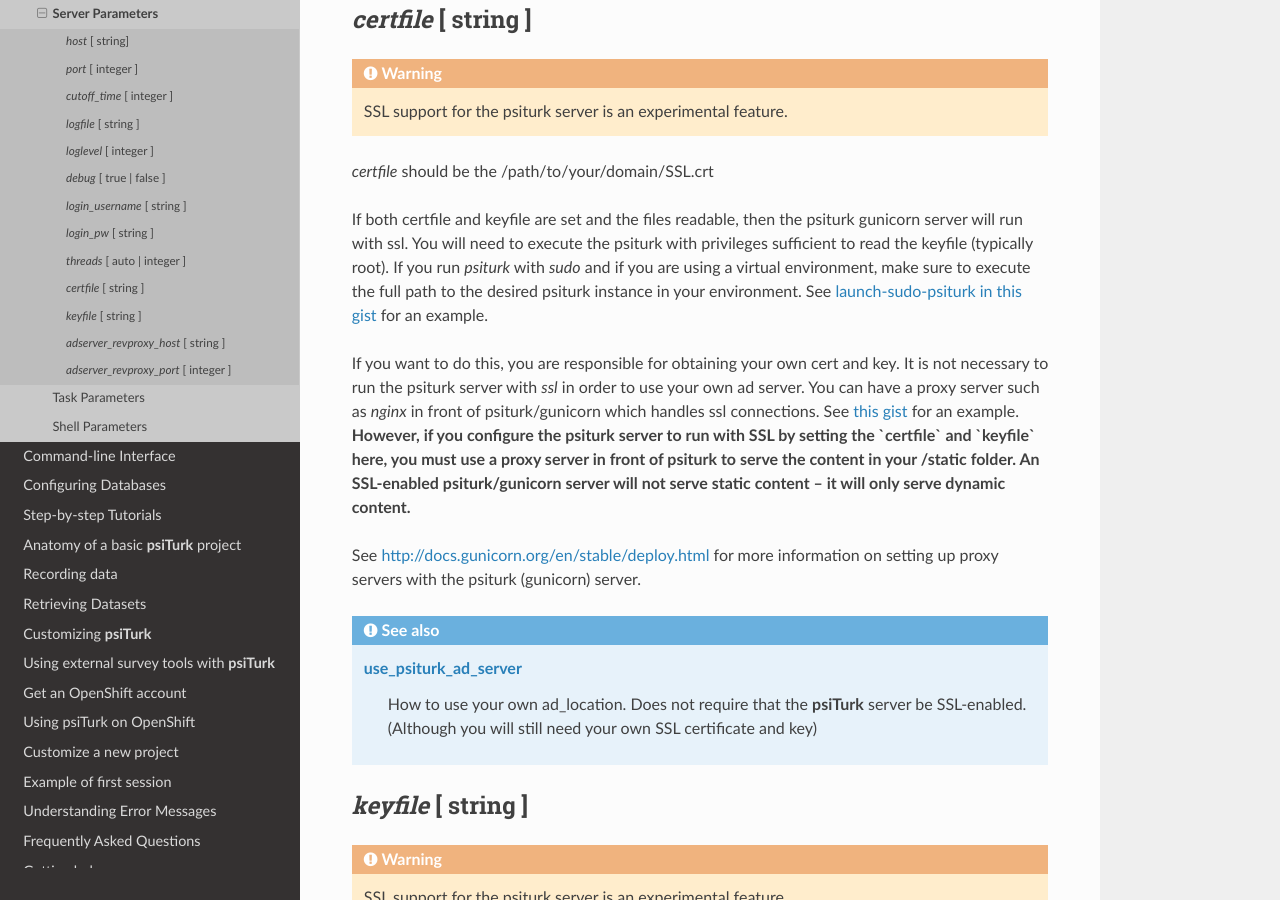
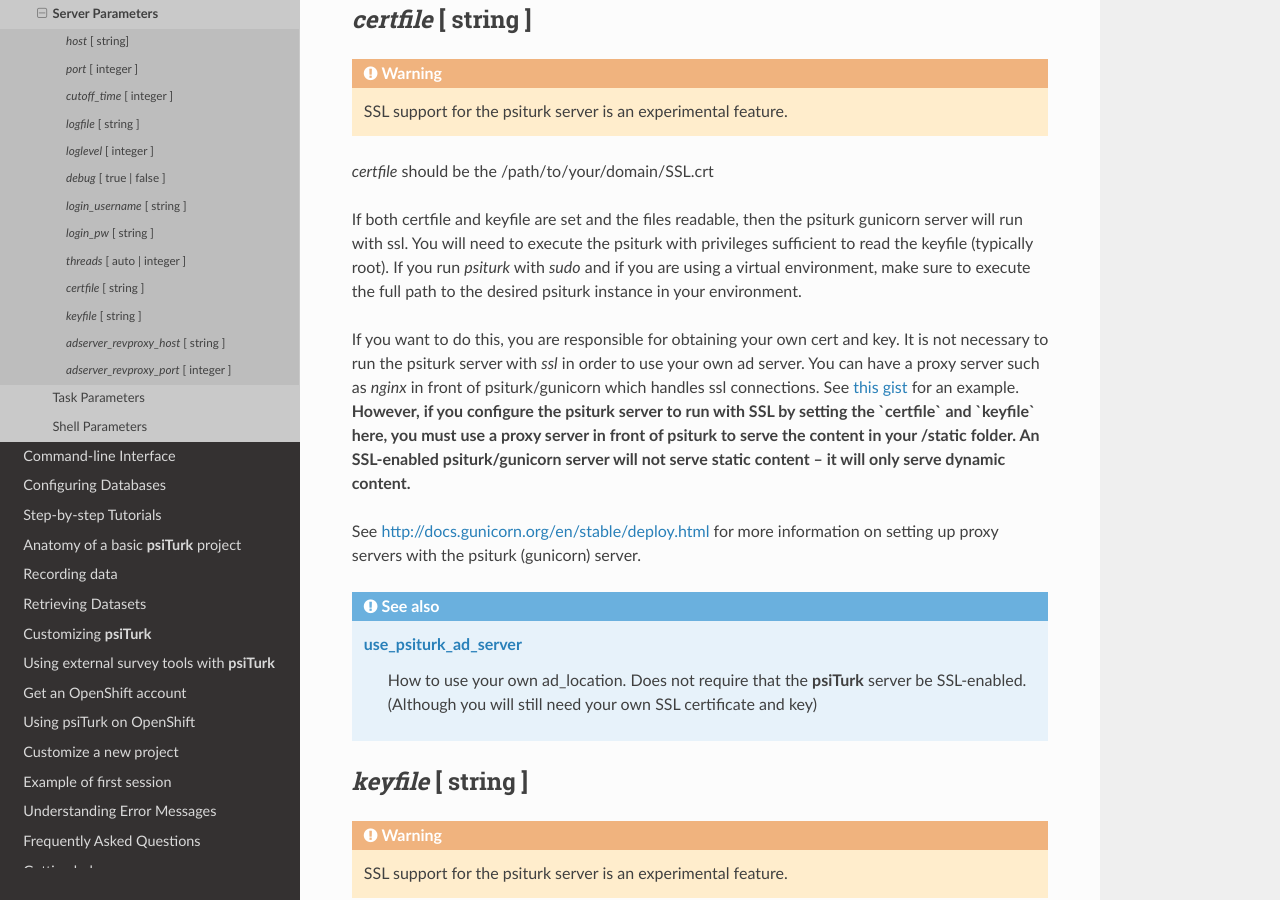
Before and after one commit to NYUCCL/psiTurk, a Sphinx documentation site: the page built from doc/config/server_parameters.rst, in a window 1280 px wide and 900 px high, scrolled down 1858 px. Built offline with Sphinx 7.4.7 and the Read the Docs theme 2.0.0, drawn with Linux system fonts in a browser that asks for light colours.

Commit message:
removing reference to a gist that no longer exists

```diff
--- a/doc/config/server_parameters.rst
+++ b/doc/config/server_parameters.rst
@@ -109,7 +109,6 @@
 to execute the psiturk with privileges sufficient to read
 the keyfile (typically root). If you run `psiturk` with `sudo` and if you are using
 a virtual environment, make sure to execute the full path to the desired psiturk instance in your environment.
-See `launch-sudo-psiturk in this gist`_ for an example.
 
 If you want to do this, you are responsible for obtaining
 your own cert and key. It is not necessary to run the
```
